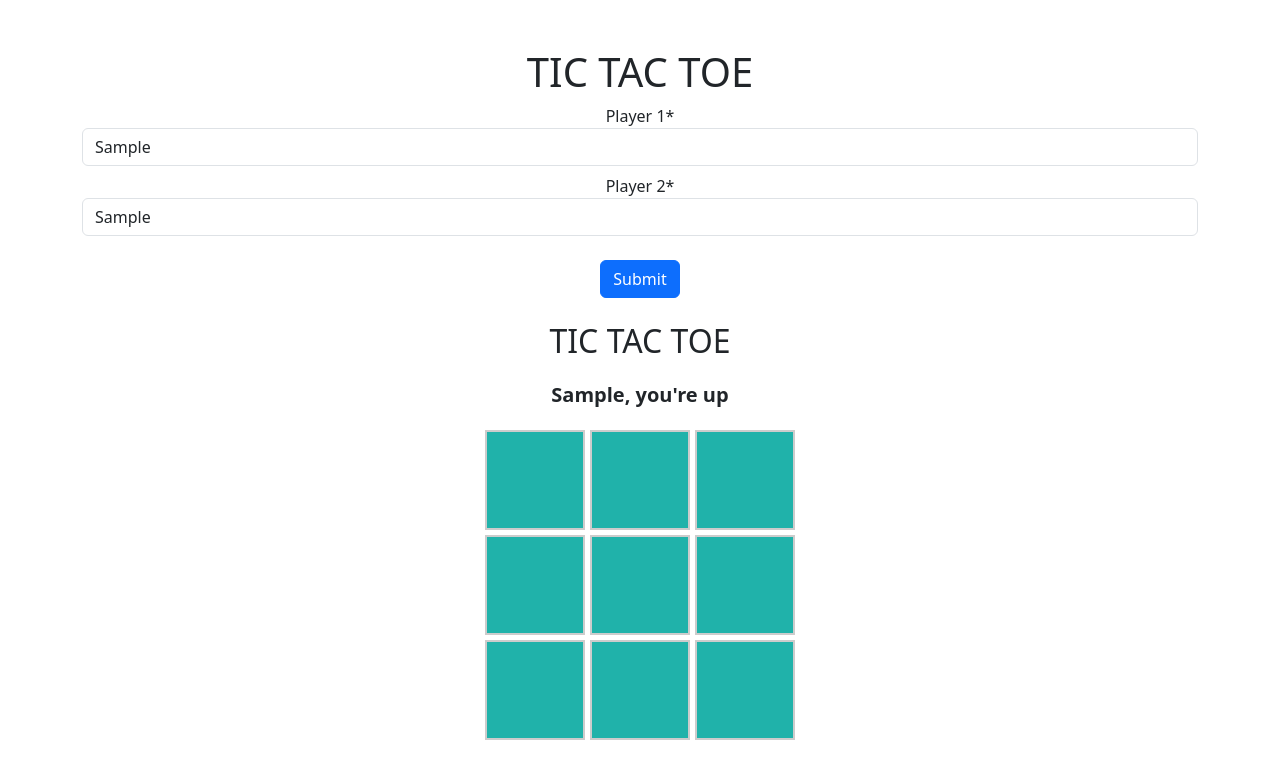
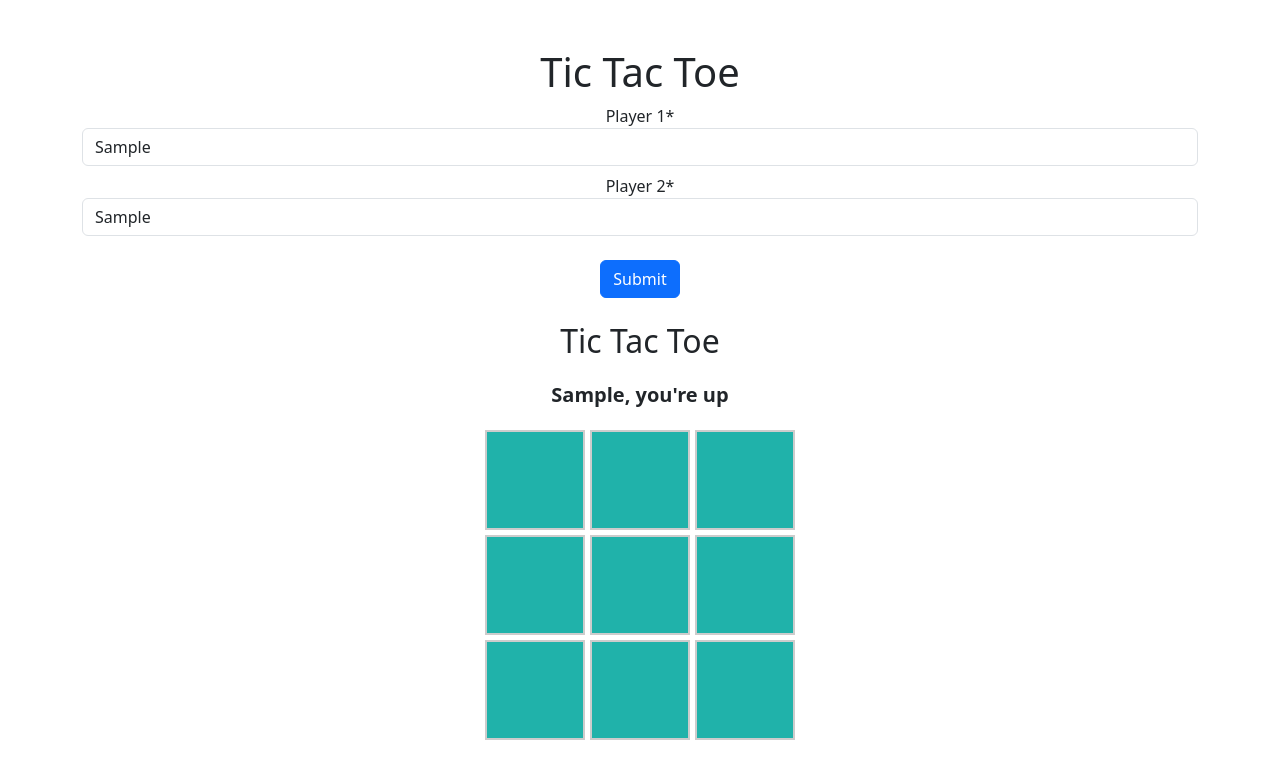
Before and after one commit to acciojob/tictactoe-nithig, a website: page main.html in a window 1280 px wide. Both pictures are taken after typing "Sample", "Sample" into the empty fields and a click on the button "Submit". Drawn offline with nearby package versions, Linux system fonts and the light colour scheme.

Commit message:
created a submission

```diff
--- a/main.html
+++ b/main.html
@@ -10,16 +10,16 @@
 <body>
 	<!-- the entire body must be written by student -->
 	<div class="container mt-5 text-center">
-    <h1>TIC TAC TOE</h1>
+    <h1>Tic Tac Toe</h1>
     <div>
       Player 1*
-      <input type="text" class="form-control mb-2" id="player-1" />
+      <input type="text" class="form-control mb-2" id="player1" />
       Player 2*
-      <input type="text" class="form-control mb-2" id="player-2" />
+      <input type="text" class="form-control mb-2" id="player2" />
       <button class="btn btn-primary mt-3" id="submit">Submit</button>
     </div>
 
-    <h2 class="mt-4" id="game-title" style="display:none">TIC TAC TOE</h2>
+    <h2 class="mt-4" id="game-title" style="display:none">Tic Tac Toe</h2>
     <div class="message"></div>
     <div class="board" id="board" style="display:none"></div>
   </div>
--- a/script.js
+++ b/script.js
@@ -22,8 +22,8 @@ let players = [];
     ];
 
 submitBtn.addEventListener("click", function(){
-	const player1 = document.getElementById('player-1').value.trim();
-	const player2 = document.getElementById('player-2').value.trim();
+	const player1 = document.getElementById('player1').value.trim();
+	const player2 = document.getElementById('player2').value.trim();
 
 	if(!player1 || !player2){
 		alert("Please Fill all Fields!");
```
